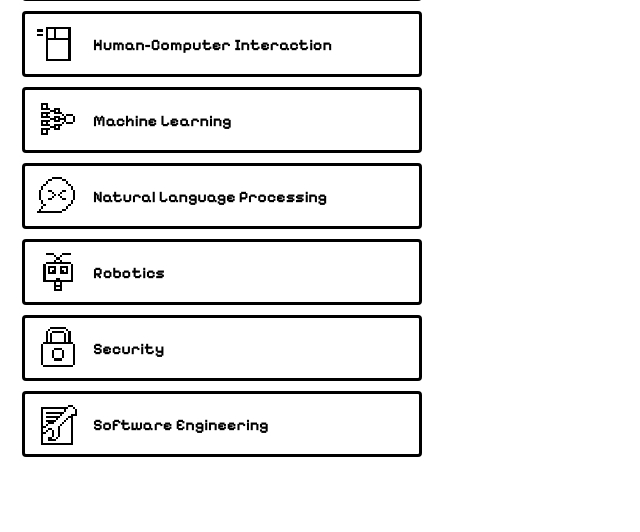
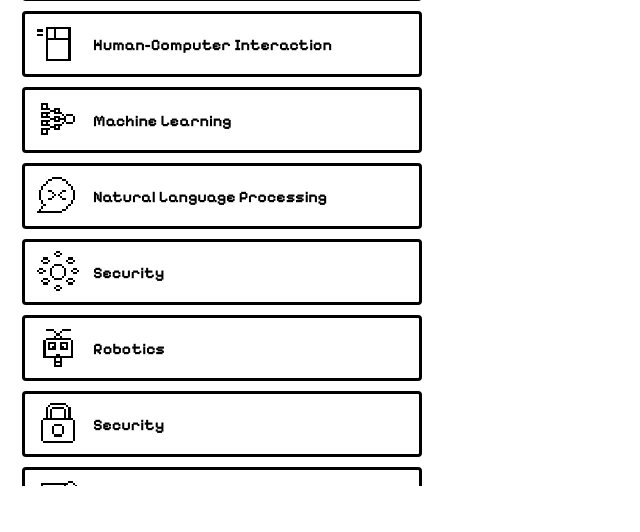
Before and after one commit to ninahowley/cs-hub, a Flask app: page /explore in a window 1280 px wide. Shown: the part 630-1162 px from the top of the page, without its empty margins (0-640 px from the left). Run offline with Flask 3, Linux system fonts and the light colour scheme.

Commit message:
networks

```diff
--- a/templates/explore.html
+++ b/templates/explore.html
@@ -171,6 +171,21 @@
             </div>
             </div>
         </div>
+        <!--NETWORKING-->
+         <div class="topic" data-popup="networks">
+            <img src="{{ url_for('static', filename='icons/networks.png') }}" class="icon" alt="Security">
+            <span>Security</span>
+        </div>
+        <div class="popup hidden" id="security">
+            <div class="popup-header">
+                <button class="close-button"> × </button>
+            </div>
+            <div class="popup-body-wrap">
+            <div class="popup-body">
+                <h2>Security</h2>
+            </div>
+            </div>
+        </div>
         <!-- ROBOTICS -->
         <div class="topic" data-popup="robotics">
             <img src="{{ url_for('static', filename='icons/robotics.png') }}" class="icon" alt="Robotics">
```
